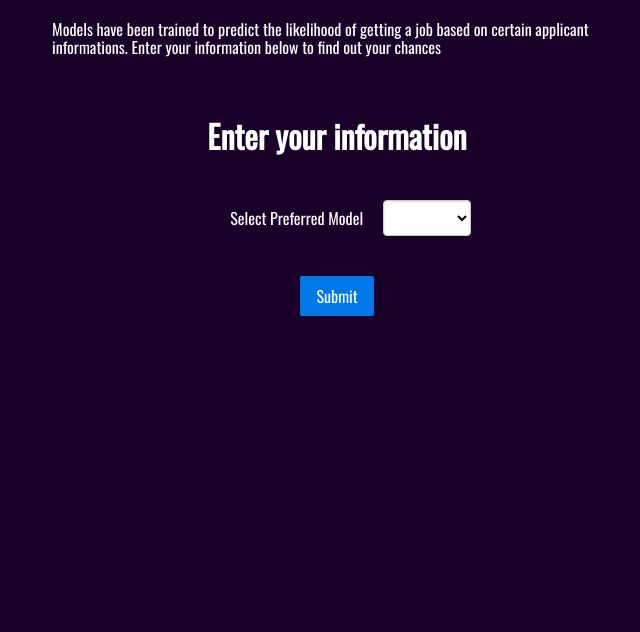
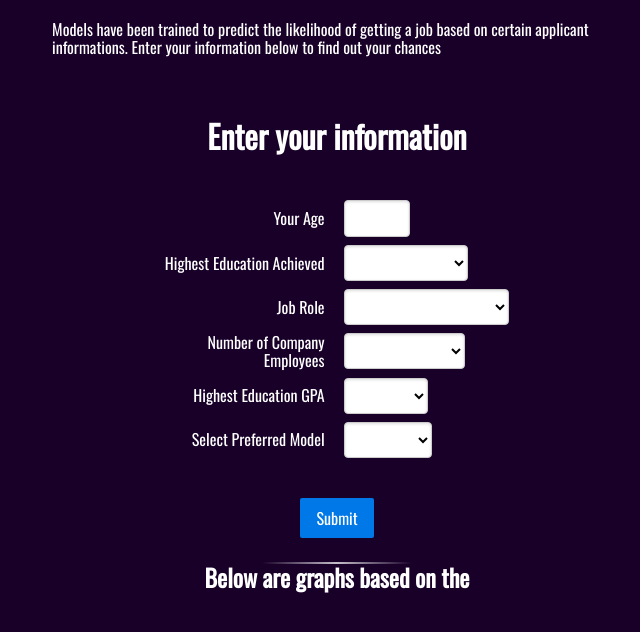
Before and after one commit to Crustacean-Hacks/HireEquity, a Flask app: page / in a window 1280 px wide. Shown: the part 132-764 px from the top of the page, without its empty margins (303-943 px from the left). Run offline with Flask 3, Linux system fonts and the light colour scheme; some libraries are stand-ins or nearby versions.

Commit message:
Added new form inputs

```diff
--- a/templates/mainpage.html
+++ b/templates/mainpage.html
@@ -40,6 +40,49 @@
 
         <form action="/" method="post" class="pure-form pure-form-aligned">
           <div class="pure-control-group">
+            <label for="age">Your Age</label>
+            <input type="number" id="age" name="age" min="1" max="90" />
+          </div>
+          <div class="pure-control-group">
+            <label for="highest-education">Highest Education Achieved</label>
+            <select id="highest-education" name="highest-education" required>
+              <option></option>
+              <option>Graduate</option>
+              <option>Post-Graduate</option>
+              <option>Other</option>
+            </select>
+          </div>
+          <div class="pure-control-group">
+            <label for="job-role">Job Role</label>
+            <select id="job-role" name="job-role" required>
+              <option></option>
+              <option>IT Hardware Engineer</option>
+              <option>IT Mobile Developer</option>
+              <option>IT Software Engineer</option>
+            </select>
+          </div>
+          <div class="pure-control-group">
+            <label for="employer-size">Number of Company Employees</label>
+            <select id="employer-size" name="employer-size" required>
+              <option></option>
+              <option>51 - 200</option>
+              <option>201 - 1000</option>
+              <option>1001 - 10000</option>
+              <option>> 10000</option>
+            </select>
+          </div>
+          <div class="pure-control-group">
+            <label for="education-gpa">Highest Education GPA</label>
+            <select id="education-gpa" name="education-gpa" required>
+              <option></option>
+              <option>3.5-4.0</option>
+              <option>3.0-3.5</option>
+              <option>2.5-3.0</option>
+              <option>< 2.5</option>
+            </select>
+          </div>
+
+          <div class="pure-control-group">
             <label for="model-name">Select Preferred Model</label>
             <select id="model-name" name="model-name" required>
               <option></option>
@@ -54,6 +97,10 @@
             </button>
           </div>
         </form>
+
+        <hr />
+
+        <h2>Below are graphs based on the</h2>
       </div>
       <div class="right"></div>
     </div>
```
Also changed, not shown: 1 other file.
